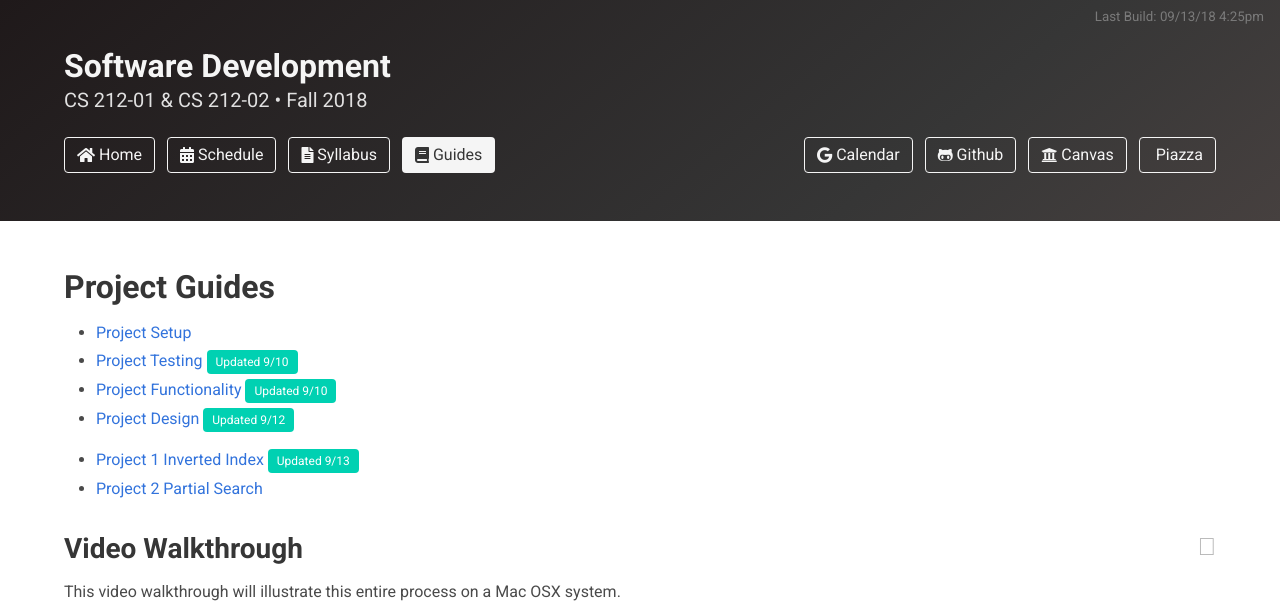
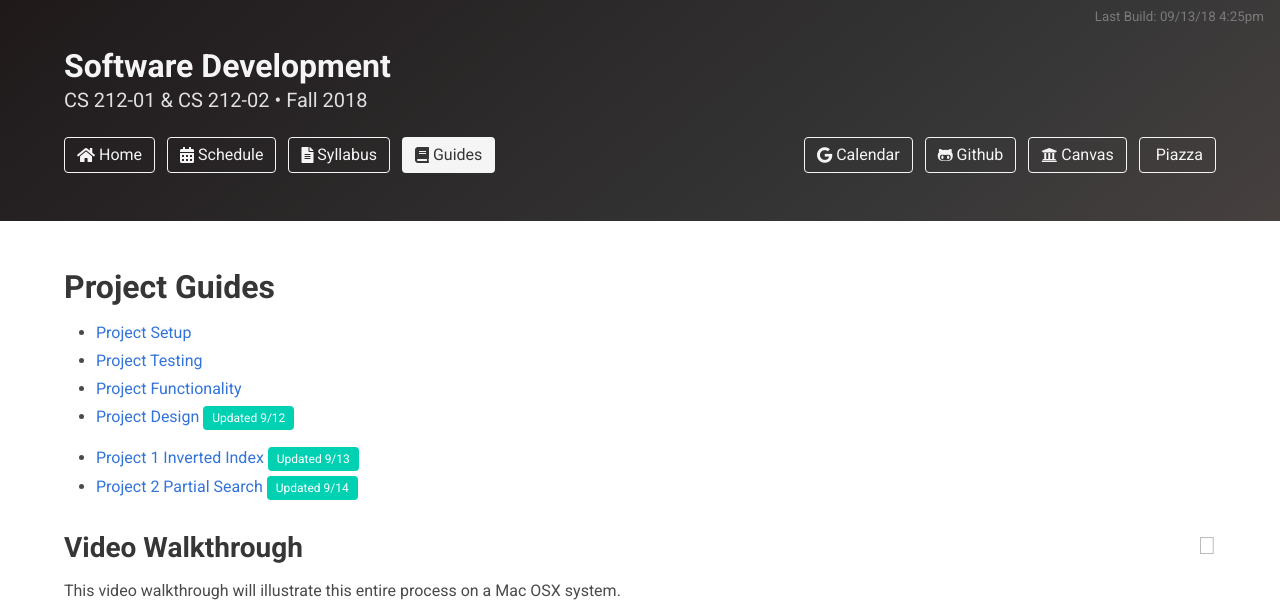
Before and after one commit to usf-cs212-fall2018/usf-cs212-fall2018.github.io, a Jekyll site: the page built from guides/projects.html, in a window 1280 px wide, cut to the strip 0-615 px from the top of the page. Built offline with Jekyll 4.4.1, drawn with Linux system fonts in a browser that asks for light colours; nearby versions of some CDN libraries.

Commit message:
Updating labels.

```diff
--- a/_posts/2018-08-25-project-testing.md
+++ b/_posts/2018-08-25-project-testing.md
@@ -3,7 +3,6 @@ title: Project Testing
 navbar: Guides
 layout: default
 categories: project
-label: Updated 9/10
 ---
 
 You must use the [JUnit 5](https://junit.org/junit5/) tests provided with the [project-tests](https://github.com/usf-cs212-fall2018/project-tests) repository to determine if your project is meeting the required functionality. The suite of tests for each project are given by the `Project#Test.java` files in the [src](https://github.com/usf-cs212-fall2018/project-tests/tree/master/src) subdirectory. For example, the tests for [Project 1]({% post_url 2018-08-27-project-1 %}) are provided by the [Project1Test.java](https://github.com/usf-cs212-fall2018/project-tests/blob/master/src/Project1Test.java) file.
--- a/_posts/2018-08-26-project-functionality.md
+++ b/_posts/2018-08-26-project-functionality.md
@@ -3,7 +3,6 @@ title: Project Functionality
 navbar: Guides
 layout: default
 categories: project
-label: Updated 9/10
 ---
 
 Each project grade is split into two components: functionality and design. This guide details the process for verifying and grading the functionality of your projects. You should only go through this process if:
--- a/_posts/2018-09-12-project-2.md
+++ b/_posts/2018-09-12-project-2.md
@@ -3,6 +3,7 @@ title: Project 2 Partial Search
 navbar: Guides
 layout: default
 categories: writeups
+label: Updated 9/14
 ---
 
 For this project, you will extend your [previous project]({% post_url 2018-08-27-project-1 %}) to support exact search and partial search. In addition to meeting the previous project requirements, your code must be able to track the total number of words found in each text file, parse and stem a query file, generate a sorted list of search results from the inverted index, and support writing those results to a JSON file.
```
